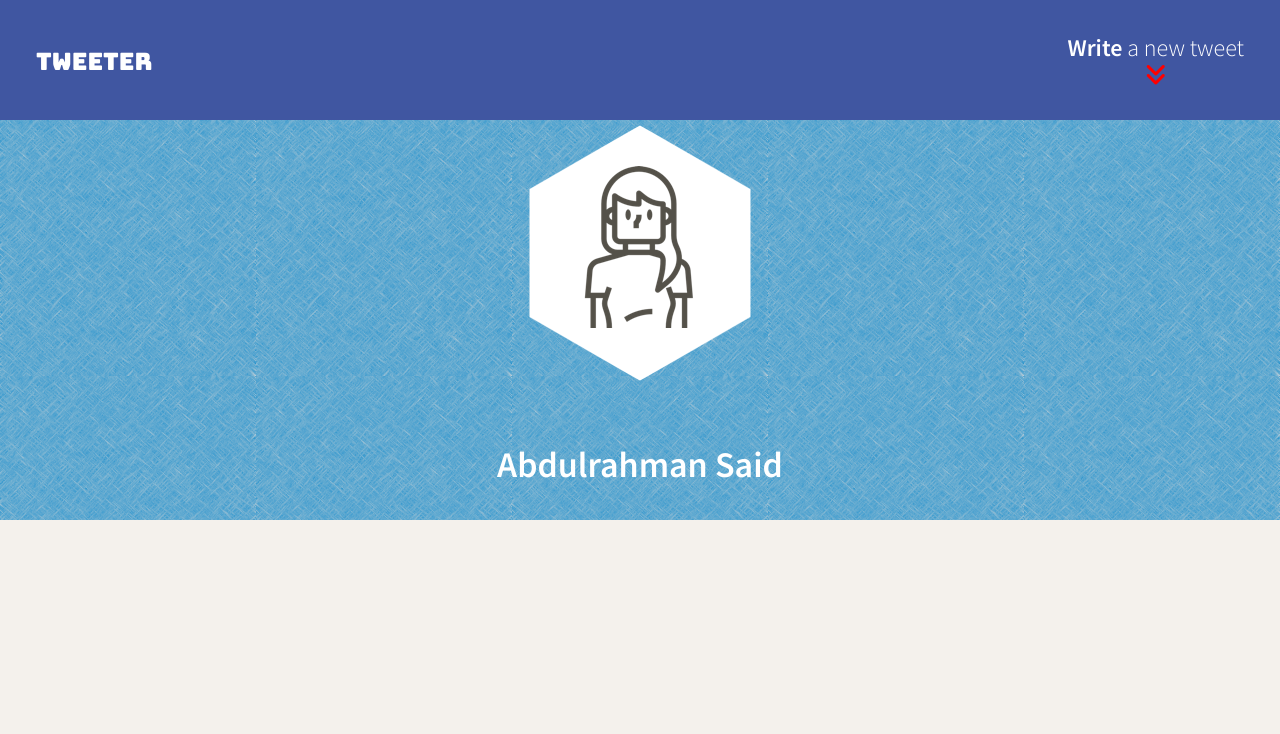
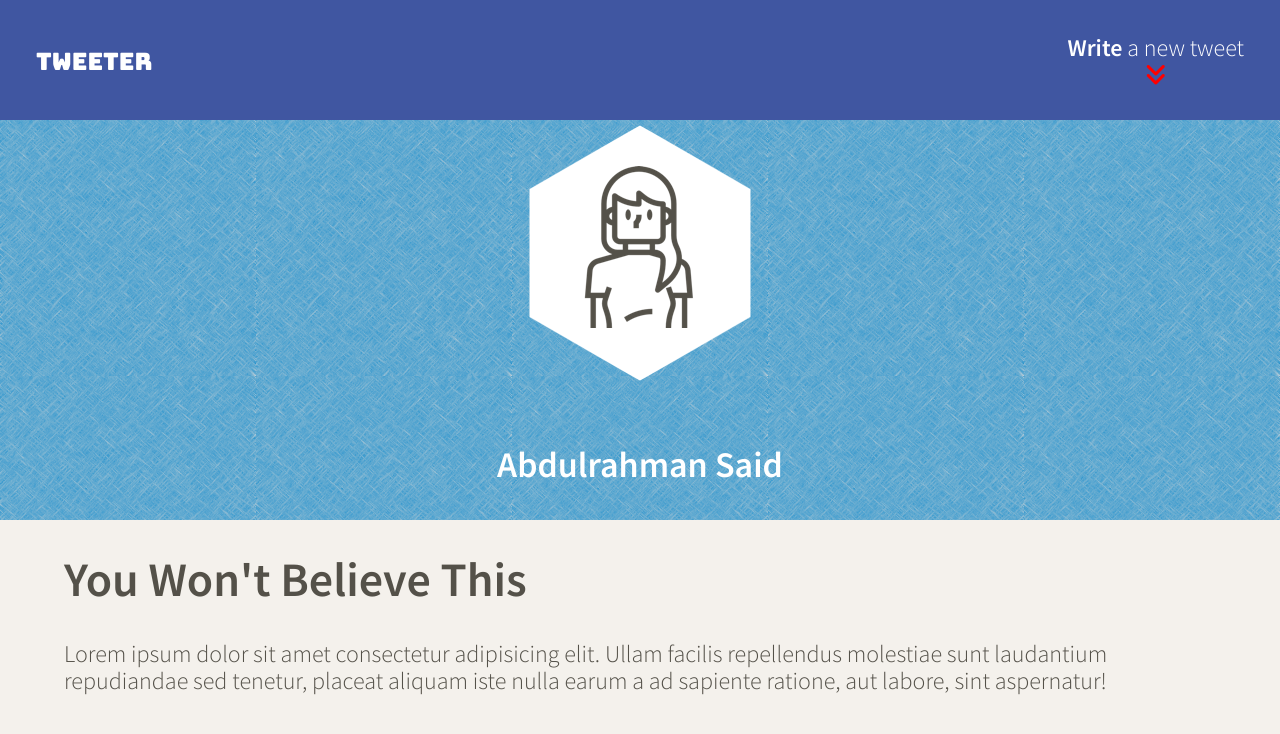
Before and after one commit to AbdulSaid/tweeter, a website: page public/index.html in a window 1280 px wide. Drawn offline with nearby package versions, Linux system fonts and the light colour scheme.

Commit message:
added layout for main.css

```diff
--- a/public/index.html
+++ b/public/index.html
@@ -57,8 +57,11 @@
       <div>
           <h2>Abdulrahman Said</h2>
       </div>
-  </header>
+    </header>
     <!-- Page-specific (main) content here -->
-    <main class="container"></main>
+    <main class="container">
+      <h1>You Won't Believe This</h1>
+      <p>Lorem ipsum dolor sit amet consectetur adipisicing elit. Ullam facilis repellendus molestiae sunt laudantium repudiandae sed tenetur, placeat aliquam iste nulla earum a ad sapiente ratione, aut labore, sint aspernatur!</p>
+    </main>
   </body>
 </html>
--- a/public/styles/layout.css
+++ b/public/styles/layout.css
@@ -19,8 +19,17 @@ body {
   background-color: #f4f1ec;
   font-size: 24px;
   font-family: 'Source Sans Pro', sans-serif;
+  display: flex;
+  flex-direction: column;
+
 }
 
 /*
  * Additional CSS can be defined below or in other CSS files, as per instructions
  */
+
+ main {
+   width: 90%;
+   background-color: #f4f1ec;
+   align-self: center;
+ }
```
